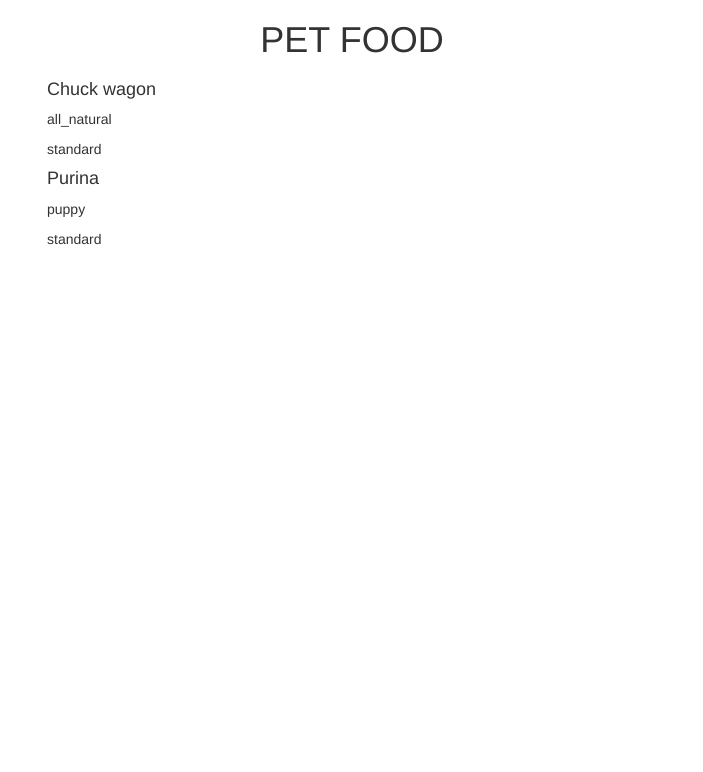
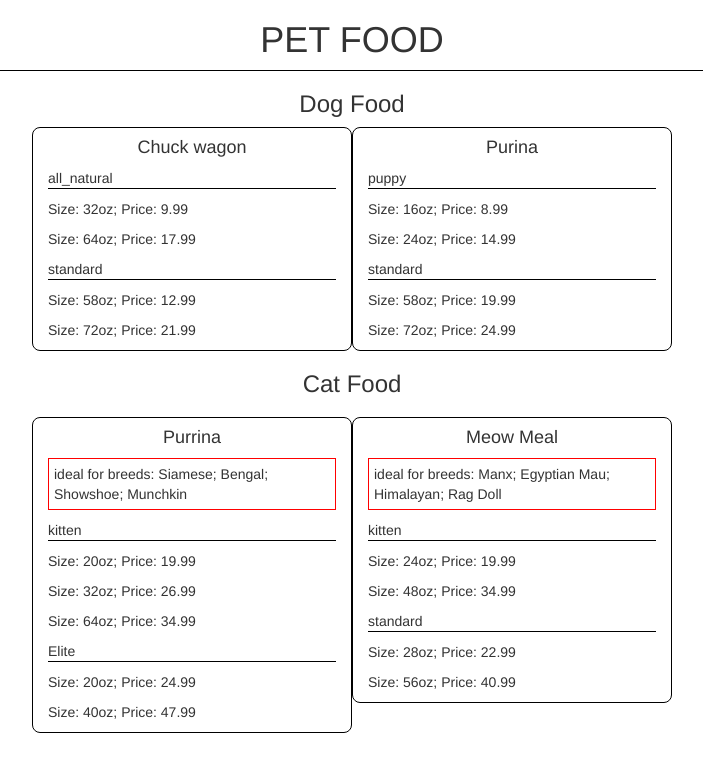
Before and after one commit to nss-day-cohort-13/spa-pet-food-project-MeganCFord, a plain HTML site: page index.html in a window 1280 px wide. Shown: the whole page, without its empty margins (288-991 px from the left). Drawn offline with nearby package versions, Linux system fonts and the light colour scheme.

Commit message:
completed exercise

```diff
--- /dev/null
+++ b/catfood.json
@@ -0,0 +1,72 @@
+{
+  "cat_brands": [
+    {
+      "name": "Purrina",
+      "breeds": ["Siamese", "Bengal", "Showshoe", "Munchkin"],
+      "types": [
+        {
+          "type": "kitten",
+          "volumes": [
+            {
+              "name": "20oz",
+              "price": "19.99"
+            },
+            {
+              "name": "32oz",
+              "price": "26.99"
+            },
+            {
+              "name": "64oz",
+              "price": "34.99"
+            }
+          ]
+        },
+        {
+          "type": "Elite",
+          "volumes": [
+            {
+              "name": "20oz",
+              "price": "24.99"
+            },
+            {
+              "name": "40oz",
+              "price": "47.99"
+            }
+          ]
+        }
+      ]
+    },
+    {
+      "name": "Meow Meal",
+      "breeds": ["Manx", "Egyptian Mau", "Himalayan", "Rag Doll"],
+      "types": [
+        {
+          "type": "kitten",
+          "volumes": [
+            {
+              "name": "24oz",
+              "price": "19.99"
+            },
+            {
+              "name": "48oz",
+              "price": "34.99"
+            }
+          ]
+        },
+        {
+          "type": "standard",
+          "volumes": [
+            {
+              "name": "28oz",
+              "price": "22.99"
+            },
+            {
+              "name": "56oz",
+              "price": "40.99"
+            }
+          ]
+        }
+      ]
+    }
+  ]
+}
--- a/food.js
+++ b/food.js
@@ -1,54 +1,131 @@
-
-//DOM getter variables
-var mainContentDiv = document.getElementById("mainContent");
+// Your first task is to build a product page that displays all brands of dog food, the different types, with the price and size for each container volume.
 
 
+//DOM getter variable
+var dogContentDiv = document.getElementById("dogContent");
+var catContentDiv = document.getElementById("catContent");
 
+//I used the 'append child' method to CREATE a div for each loop-through, just in case. It seems like better practice for future functionality. Declared out here so I can use them for both cats and dogs.
+var makeMasterdogDiv = function() {
+  let masterDiv = document.createElement("div");
+  masterDiv.className = "masterdiv col-xs-6";
+  dogContentDiv.appendChild(masterDiv);
+  return masterDiv;
+}
 
-var createcard = function() {
+var makeMastercatDiv = function() {
+  let masterDiv = document.createElement("div");
+  masterDiv.className = "masterdiv col-xs-6";
+  catContentDiv.appendChild(masterDiv);
+  return masterDiv;
+}
+var makeTypeDiv = function() {
+  let typeDiv = document.createElement("div");
+  typeDiv.className = "typeDiv";
+  masterDiv.appendChild(typeDiv);
+  return typeDiv;
+}
+//div for breeds, only used during cat loop. to make all the breeds appear in a row.
+var makeBreedDiv = function() {
+  let breedDiv = document.createElement("p");
+  breedDiv.className = "breedDiv";
+  masterDiv.appendChild(breedDiv);
+  breedDiv.innerHTML = `ideal for breeds: `
+  return breedDiv;
+}
+
+var makeVolumeDiv = function() {
+  let volumeDiv = document.createElement("p");
+  volumeDiv.className = "volumeDiv";
+  typeDiv.appendChild(volumeDiv);
+  return volumeDiv;
+}
+//====================
+//function that runs when DOG json is loaded: a series of nested forEach loops. Probably rather a time-consuming method since each loop and subloop and sub-subloop drills top-down through the json each time.
+//====================
+var createdogcard = function() {
   console.log("dog food loaded");
-
+  //parse dog food object.
   var dogFood = JSON.parse(dogFoodRequest.responseText);
   console.log("dog food object", dogFood );
 
-  function makeMasterDiv() {
-    let masterDiv = document.createElement("div");
-    masterDiv.className = "masterdiv";
-    mainContentDiv.appendChild(masterDiv);
-    return masterDiv;
-  }
+  //loop one: create master div with brand title.
   dogFood.dog_brands.forEach(function(brand, brandindex){
-    var masterDiv = makeMasterDiv();
+    masterDiv = makeMasterdogDiv();
     console.log("brand of dog food", dogFood.dog_brands[brandindex].name );
-    masterDiv.innerHTML = `<h4>${dogFood.dog_brands[brandindex].name}</h4>`;
+    masterDiv.innerHTML = `<h4 class = "brandname">${dogFood.dog_brands[brandindex].name}</h4>`;
 
-    function makeTypeDiv() {
-      let typeDiv = document.createElement("div");
-      typeDiv.className = "typeDiv";
-      masterDiv.appendChild(typeDiv);
-      return typeDiv;
-    }
+    //loop two (nested): create type div with title.
     dogFood.dog_brands[brandindex].types.forEach(function(type, typeindex) {
-      var typeDiv = makeTypeDiv();
+      typeDiv = makeTypeDiv();
       console.log("type of dog food", dogFood.dog_brands[brandindex].types[typeindex].type);
-      typeDiv.innerHTML = `<p>${dogFood.dog_brands[brandindex].types[typeindex].type}</p>`
-    })
+      typeDiv.innerHTML = `<p class="foodtype">${dogFood.dog_brands[brandindex].types[typeindex].type}</p>`
+
+      //loop three (nested): create volume/price div function.
+      dogFood.dog_brands[brandindex].types[typeindex].volumes.forEach(function(volume, volumeindex){
+        volumeDiv = makeVolumeDiv();
+        console.log("volume name", dogFood.dog_brands[brandindex].types[typeindex].volumes[volumeindex].name );
+        volumeDiv.innerHTML = `Size: ${dogFood.dog_brands[brandindex].types[typeindex].volumes[volumeindex].name};  Price: ${dogFood.dog_brands[brandindex].types[typeindex].volumes[volumeindex].price}`
+      });
+    });
   });
-
-
 }
 
-// Your first task is to build a product page that displays all brands of dog food, the different types, with the price and size for each container volume.
+//function in case either JSON load fails.
 
 var failedToLoad = function() {
-  console.log("json failed to load.");
+  throw "json failed to load.";
 }
 
-//xml http request to go get the dogfood.json and put it into the createcard function when loaded.
+//xml http request to go get the dogfood.json and put it into a card creator function when loaded.
 var dogFoodRequest = new XMLHttpRequest();
 dogFoodRequest.open("GET", "dogfood.json");
 dogFoodRequest.send();
-dogFoodRequest.addEventListener("load", createcard);
+dogFoodRequest.addEventListener("load", createdogcard);
 dogFoodRequest.addEventListener("error", failedToLoad);
 
+
 // Once you have all of that information listed, you need to create a second JSON file to represent the new product line for Acme, Inc. They now want to sell cat food. Your product owner gives you a spreadsheet with all the new data in it. It is your job to get this data represented correctly in JSON format and then update your page to now show cat food, along with dog food.
+
+var createcatcard = function() {
+console.log("cat food loaded");
+  //parse cat food object.
+  var catFood = JSON.parse(catFoodRequest.responseText);
+  console.log("cat food object", catFood );
+
+  //loop one: create master div with brand title.
+  catFood.cat_brands.forEach(function(brand, brandindex){
+    masterDiv = makeMastercatDiv();
+    console.log("brand of cat food", catFood.cat_brands[brandindex].name );
+    masterDiv.innerHTML = `<h4 class = "brandname">${catFood.cat_brands[brandindex].name}</h4>`;
+
+    //first nested loop within master div: cat breeds. no subloops. note I used CSS to add the semicolon to all but the last item in this loop.
+    breedDiv = makeBreedDiv();
+    catFood.cat_brands[brandindex].breeds.forEach(function(breed, breedindex){
+      console.log("cat breed", catFood.cat_brands[brandindex].breeds[breedindex]);
+      breedDiv.innerHTML += `<span class="abreed">${catFood.cat_brands[brandindex].breeds[breedindex]}</span>`
+    });
+
+    //second nested loop within master div: create type div with title.
+    catFood.cat_brands[brandindex].types.forEach(function(type, typeindex) {
+      typeDiv = makeTypeDiv();
+      console.log("type of cat food", catFood.cat_brands[brandindex].types[typeindex].type);
+      typeDiv.innerHTML = `<p class="foodtype">${catFood.cat_brands[brandindex].types[typeindex].type}</p>`
+
+      //loop three (nested): create volume/price div function.
+      catFood.cat_brands[brandindex].types[typeindex].volumes.forEach(function(volume, volumeindex){
+        volumeDiv = makeVolumeDiv();
+        console.log("volume name", catFood.cat_brands[brandindex].types[typeindex].volumes[volumeindex].name );
+        volumeDiv.innerHTML = `Size: ${catFood.cat_brands[brandindex].types[typeindex].volumes[volumeindex].name};  Price: ${catFood.cat_brands[brandindex].types[typeindex].volumes[volumeindex].price}`
+      });
+    });
+  });
+}
+
+
+//xml http request to go get the catfood.json and put it into a card creator function when loaded.
+var catFoodRequest = new XMLHttpRequest();
+catFoodRequest.open("GET", "catfood.json");
+catFoodRequest.send();
+catFoodRequest.addEventListener("load", createcatcard);
+catFoodRequest.addEventListener("error", failedToLoad);
--- a/index.html
+++ b/index.html
@@ -17,8 +17,14 @@
       <div class = "col-xs-1 col-md-2 col-lg-3">
       </div>
       <!-- main content div -->
-      <div class = "col-xs-10 col-md-8 col-lg-6" id="mainContent">
-
+      <div class = "col-xs-10 col-md-8 col-lg-6">
+        <div class = "row" id="dogContent">
+          <h3 class = "petfoodtitle">Dog Food</h3>
+          <!-- dog content goes in this row. -->
+        </div>
+        <div class = "row" id = "catContent">
+          <h3 class = "petfoodtitle">Cat Food<h3>
+          <!-- cat content goes in this row. -->
       </div>
       <!-- empty column div to provide space/centering. -->
       <div class = "col-xs-1 col-md-2 col-lg-3">
--- a/main.css
+++ b/main.css
@@ -1,8 +1,30 @@
 header {
+  text-align: center;
+  border-bottom: 1px solid black;
+}
+.petfoodtitle {
+  text-align: center;
+}
+.masterdiv {
+  border: 1px solid black;
+  border-radius: 8px;
+}
+
+.masterdiv h4 {
   text-align: center;
 }
 
-.card {
-  display: inline-block;
-  width: 300px;
+p.foodtype {
+  border-bottom: 1px solid black;
 }
+
+
+.breedDiv {
+  border: 1px solid red;
+  padding: 5px;
+}
+
+.abreed:not(:last-of-type):after {
+  content: "; "
+
+}
```
